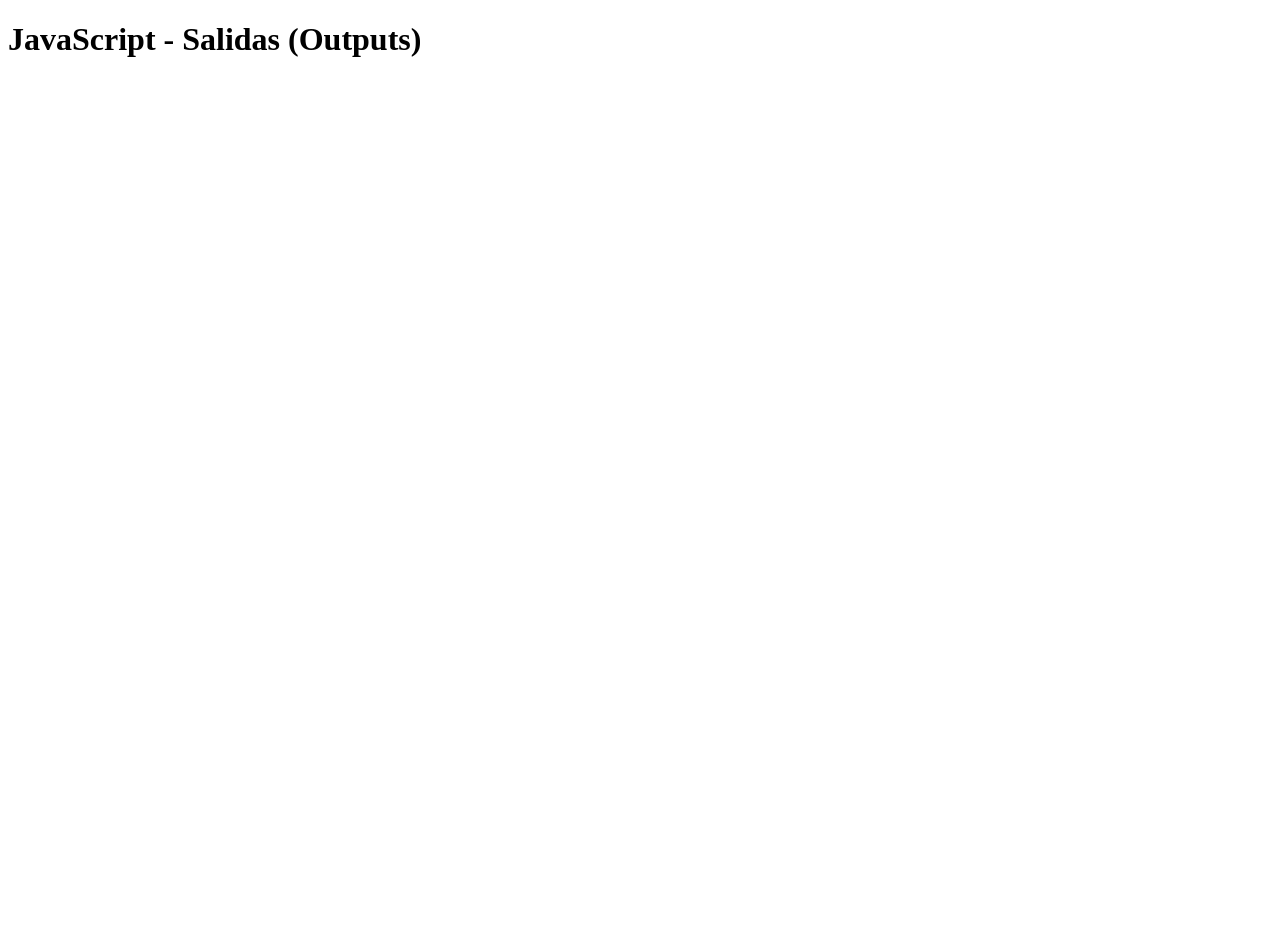
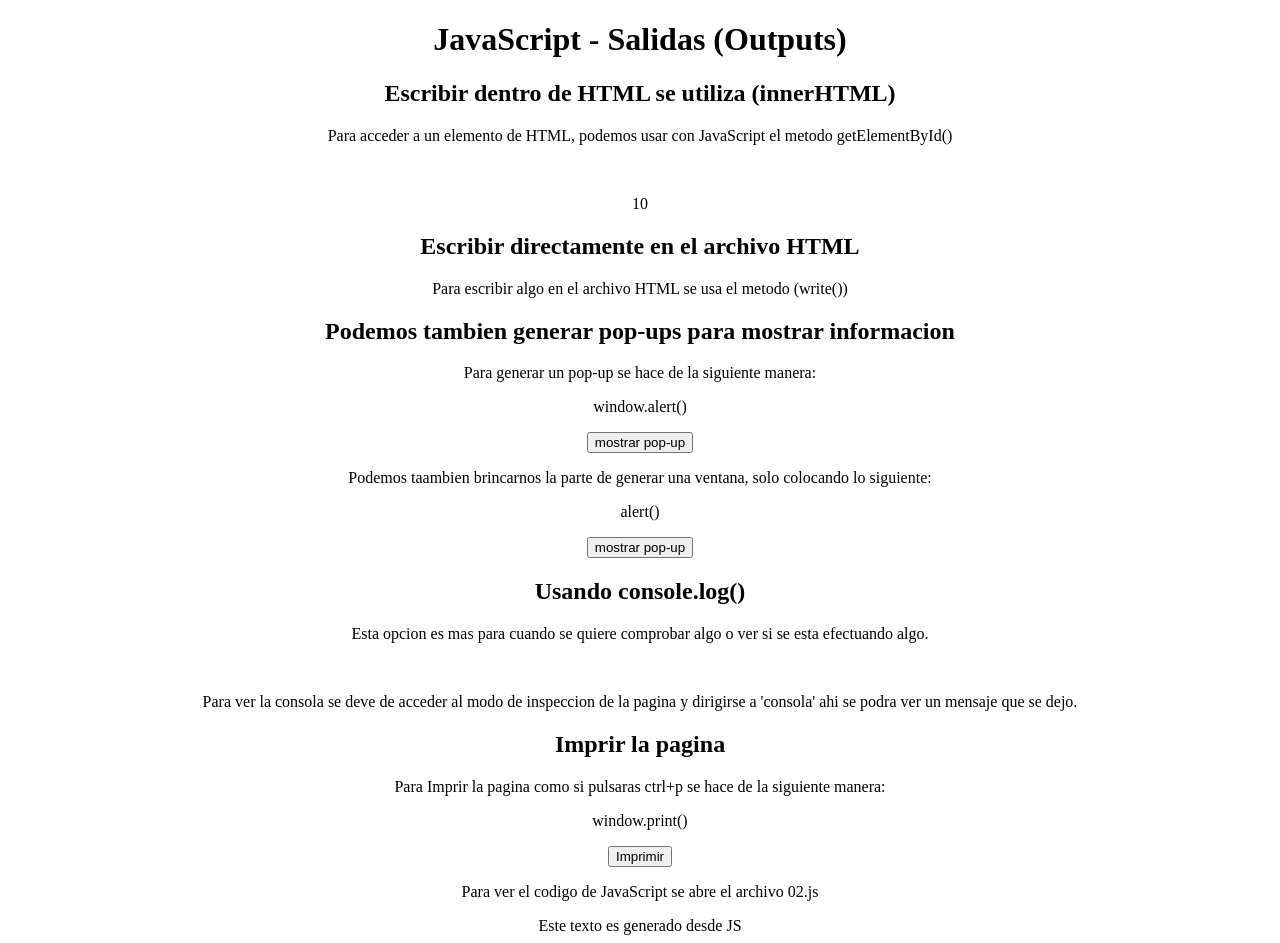
Before and after one commit to 6Angel4/JavasCript4Dummies, a plain HTML site: page 02-Salidas/index.html in a window 1280 px wide. Before the commit the page ends 800 px from the top, so only its background shows below. Drawn offline with Linux system fonts and the light colour scheme.

Commit message:
JavaScript Outputs terminado

```diff
--- a/02-Salidas/02.js
+++ b/02-Salidas/02.js
@@ -0,0 +1,22 @@
+/**
+ * .innerHTML => Propiedad
+ * getElementById() => Metodo
+ */
+
+document.getElementById("textoPrueba").innerHTML = 5 + 5;
+document.write("Este texto es generado desde JS");
+
+/**
+ * Mostrar una alerta con window.alert()
+ */
+function alerta1() {
+  window.alert("Esta es una alerta escrita en JS y se muestra por el boton");
+}
+function alerta2() {
+  alert("Esta es una alerta escrita en JS y se muestra por el boton");
+}
+
+/**
+ * console.log
+ */
+console.log("Esta es la consola");
--- a/02-Salidas/index.html
+++ b/02-Salidas/index.html
@@ -4,9 +4,67 @@
     <meta charset="UTF-8" />
     <meta http-equiv="X-UA-Compatible" content="IE=edge" />
     <meta name="viewport" content="width=device-width, initial-scale=1.0" />
+    <link rel="stylesheet" href="style.css" />
     <title>Document</title>
   </head>
   <body>
     <h1>JavaScript - Salidas (Outputs)</h1>
+
+    <section>
+      <h2>Escribir dentro de HTML se utiliza (innerHTML)</h2>
+      <p>
+        Para acceder a un elemento de HTML, podemos usar con JavaScript el
+        metodo getElementById()
+      </p>
+      <br />
+      <p id="textoPrueba">Esto no va a salir en el HTML</p>
+    </section>
+
+    <section>
+      <h2>Escribir directamente en el archivo HTML</h2>
+      <p>Para escribir algo en el archivo HTML se usa el metodo (write())</p>
+    </section>
+
+    <section>
+      <h2>Podemos tambien generar pop-ups para mostrar informacion</h2>
+      <p>Para generar un pop-up se hace de la siguiente manera:</p>
+      <p>window.alert()</p>
+      <button onclick="alerta1()">mostrar pop-up</button>
+      <p>
+        Podemos taambien brincarnos la parte de generar una ventana, solo
+        colocando lo siguiente:
+      </p>
+      <p>alert()</p>
+      <button onclick="alerta2()">mostrar pop-up</button>
+    </section>
+
+    <section>
+      <h2>Usando console.log()</h2>
+      <p>
+        Esta opcion es mas para cuando se quiere comprobar algo o ver si se esta
+        efectuando algo.
+      </p>
+      <br />
+      <p>
+        Para ver la consola se deve de acceder al modo de inspeccion de la
+        pagina y dirigirse a 'consola' ahi se podra ver un mensaje que se dejo.
+      </p>
+    </section>
+
+    <section>
+      <h2>Imprir la pagina</h2>
+      <p>
+        Para Imprir la pagina como si pulsaras ctrl+p se hace de la siguiente
+        manera:
+      </p>
+      <p>window.print()</p>
+      <button onclick="window.print()">Imprimir</button>
+    </section>
+
+    <footer>
+      <p>Para ver el codigo de JavaScript se abre el archivo 02.js</p>
+    </footer>
+
+    <script src="/02-Salidas/02.js"></script>
   </body>
 </html>
--- a/02-Salidas/style.css
+++ b/02-Salidas/style.css
@@ -0,0 +1,3 @@
+body {
+  text-align: center;
+}
```
